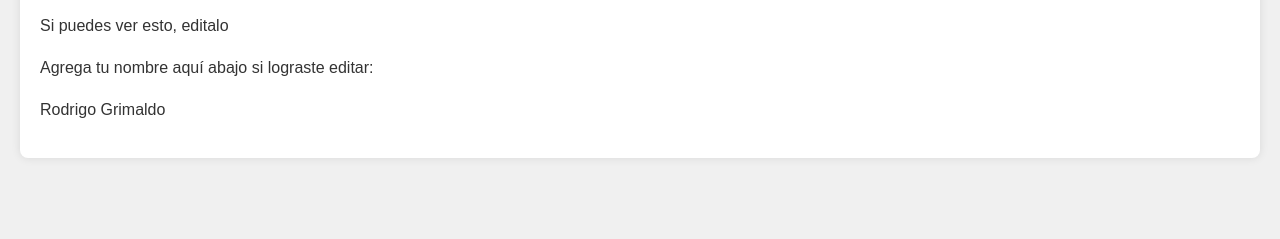
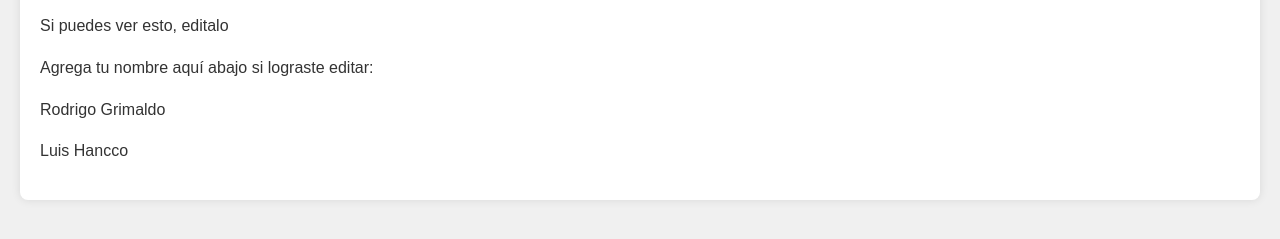
Before and after one commit to RGNCertus/OnlyJobs, a plain HTML site: page index.html in a window 1280 px wide. Shown: the part 149-388 px from the top of the page. Drawn offline with Linux system fonts and the light colour scheme.

Commit message:
segundo cambio

```diff
--- a/index.html
+++ b/index.html
@@ -32,6 +32,8 @@
         <p>Si puedes ver esto, editalo</p>
         <p>Agrega tu nombre aquí abajo si lograste editar:</p>
         <p>Rodrigo Grimaldo</p>
+        <P>Luis Hancco</P>
+
         <ul>
             </ul>
     </div>
```
